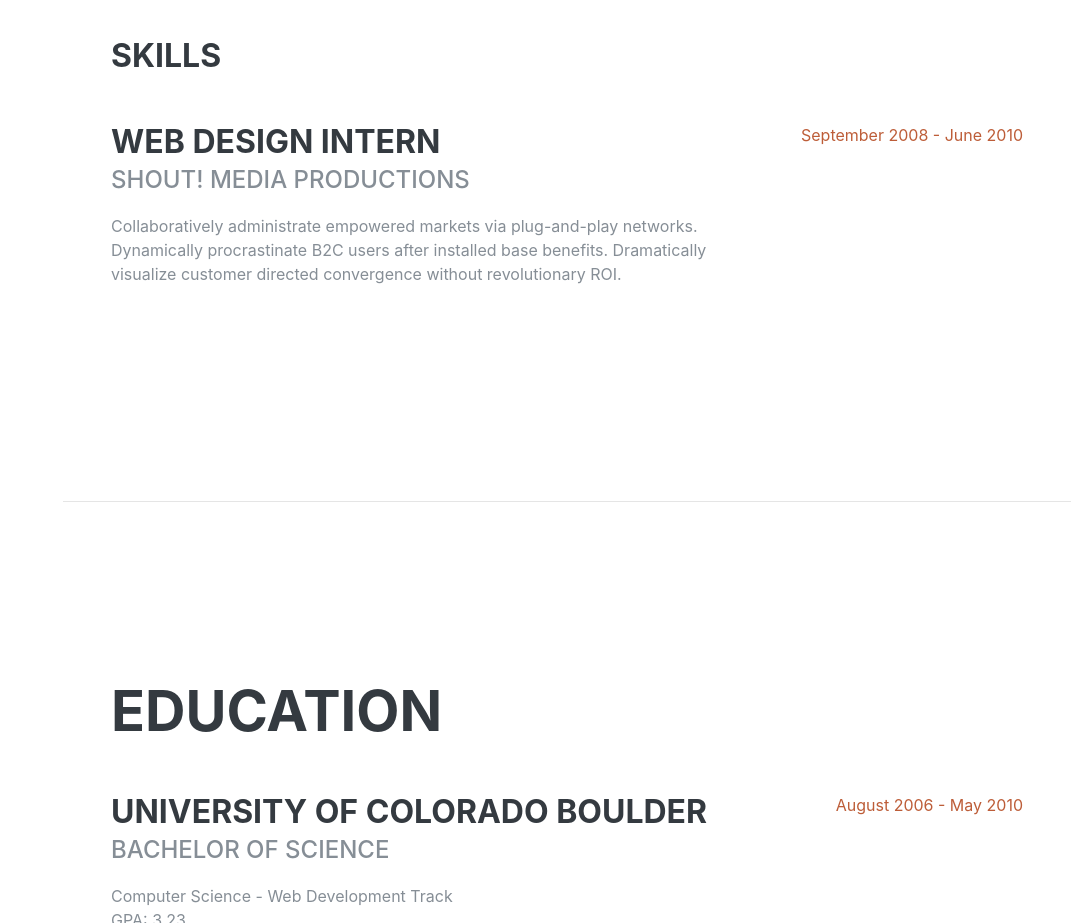
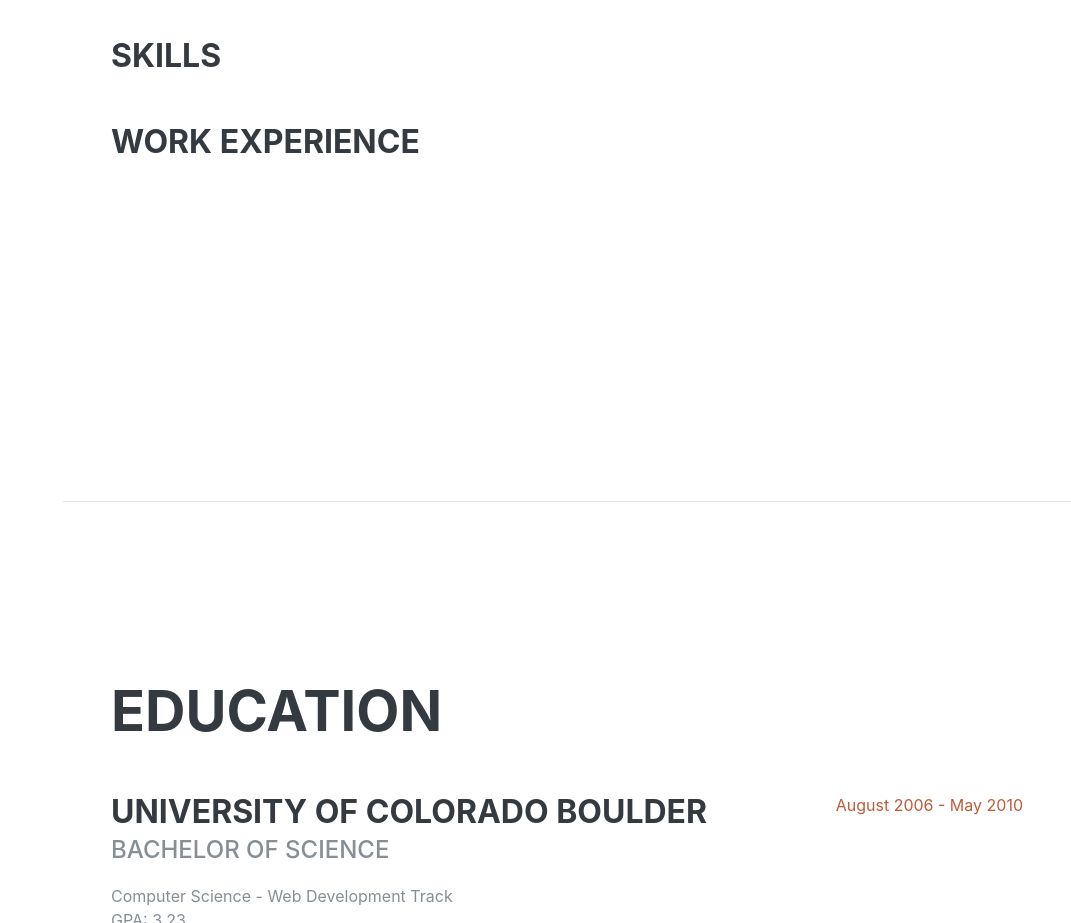
Before and after one commit to alexstolzman/Old-Portfolio, a plain HTML site: page index.html in a window 1280 px wide. Shown: the part 1100-2023 px from the top of the page, without its empty margins (209-1280 px from the left). Drawn offline with Linux system fonts and the light colour scheme; a web font is replaced by a local one.

Commit message:
Update index.html

```diff
--- a/index.html
+++ b/index.html
@@ -99,14 +99,9 @@
           </div>
         </div>
 
-        <div class="resume-item d-flex flex-column flex-md-row justify-content-between">
+        <div class="resume-item d-flex flex-column flex-md-row justify-content-between mb-5">
           <div class="resume-content">
-            <h3 class="mb-0">Web Design Intern</h3>
-            <div class="subheading mb-3">Shout! Media Productions</div>
-            <p>Collaboratively administrate empowered markets via plug-and-play networks. Dynamically procrastinate B2C users after installed base benefits. Dramatically visualize customer directed convergence without revolutionary ROI.</p>
-          </div>
-          <div class="resume-date text-md-right">
-            <span class="text-primary">September 2008 - June 2010</span>
+            <h3 class="mb-0">Work Experience</h3>
           </div>
         </div>
 
```
